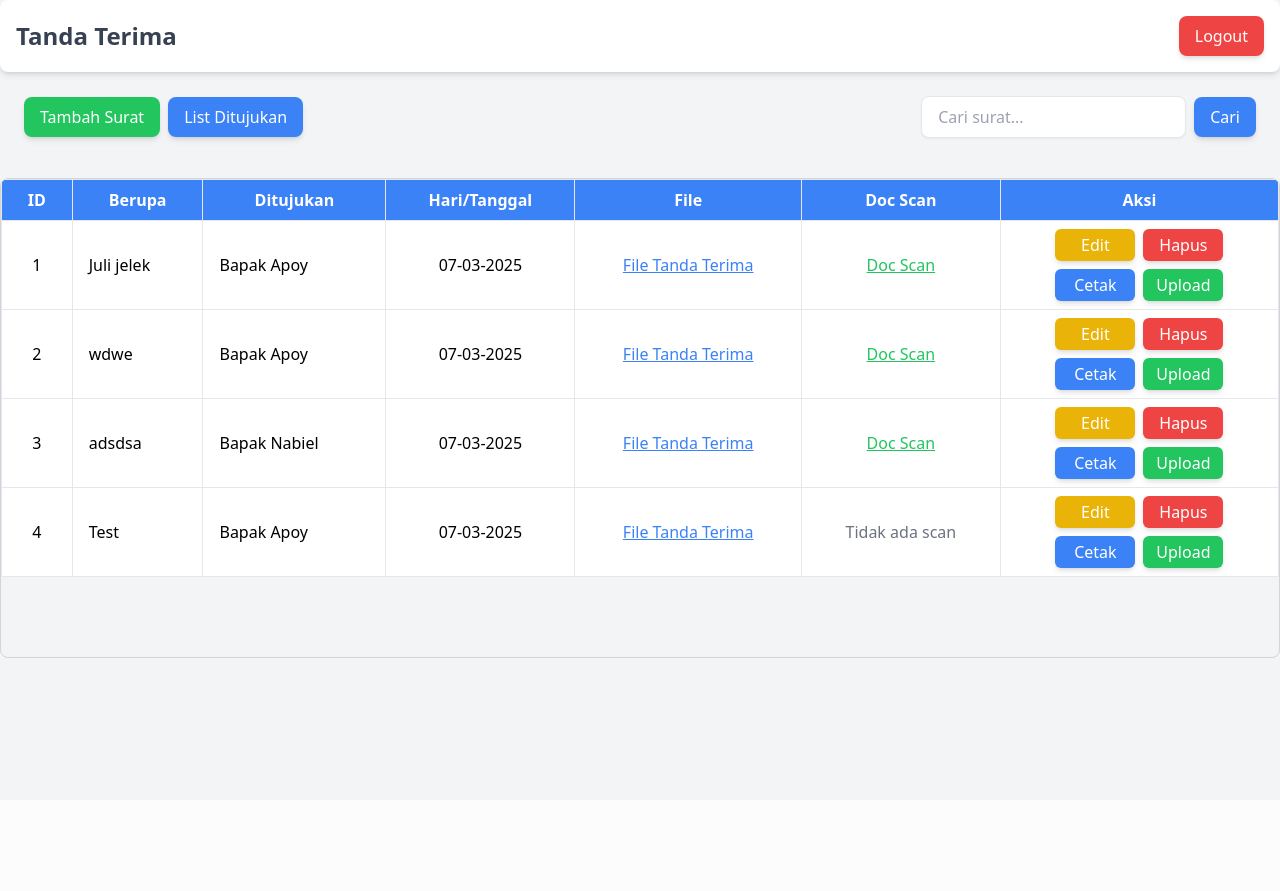
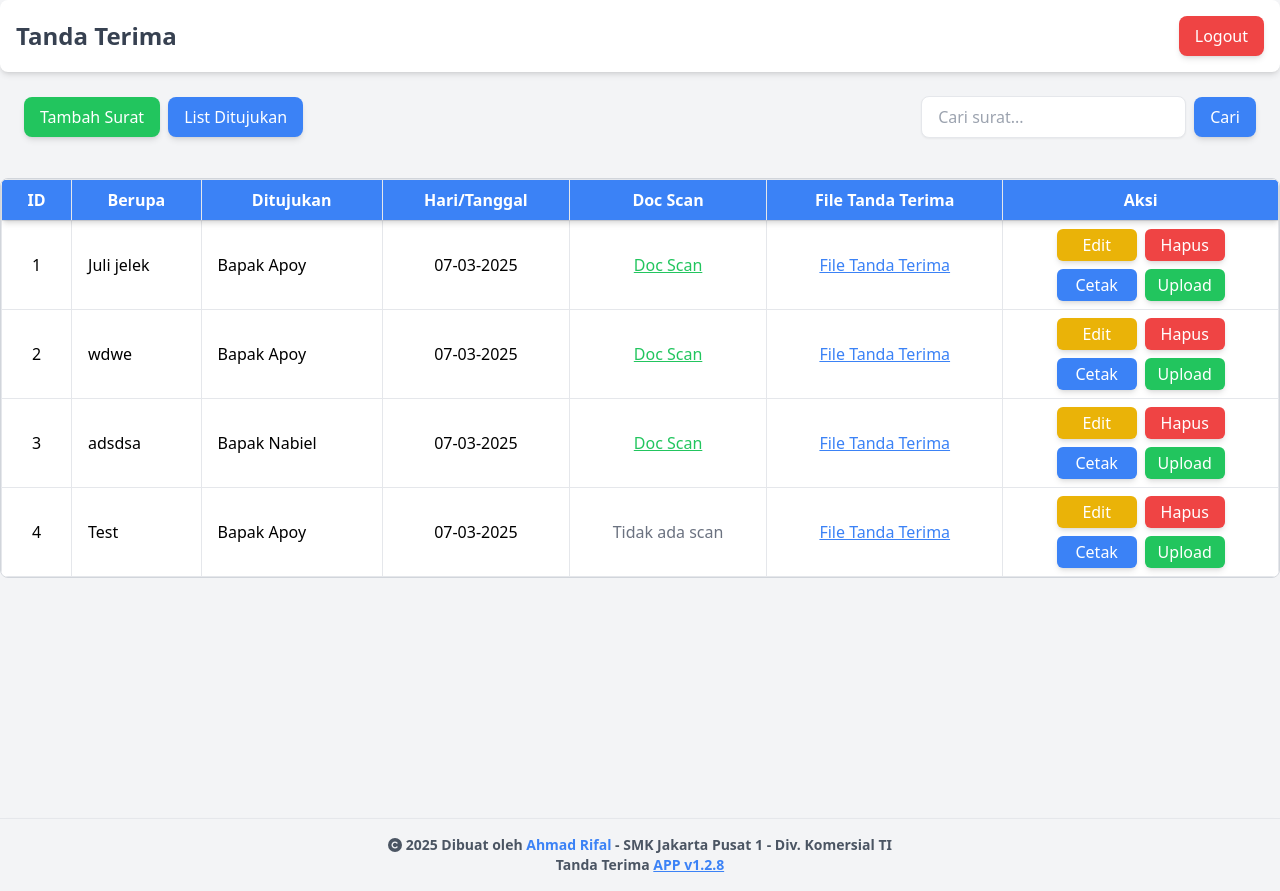
Before and after one commit to RipalAF/TandaTerima, a PHP site: page / in a window 1280 px wide. Before the commit the page ends 658 px from the top, so only its background shows below. Run offline with PHP 8.4, Linux system fonts and the light colour scheme; a user stored in the database is signed in; data comes from the database, SQL or seed files in the repository; some libraries are stand-ins or nearby versions.

Commit message:
v1.3.0
fix: perbaikan bug pada kode
feat: tambah footer dan changelog
db: tambah column doc_scan

```diff
--- a/index.php
+++ b/index.php
@@ -42,10 +42,12 @@ if (isset($_GET['hapus'])) {
     <meta name="viewport" content="width=device-width, initial-scale=1.0">
     <title>Tanda Terima APP</title>
     <script src="https://cdn.tailwindcss.com"></script>
+    <head>
+    <script src="https://cdnjs.cloudflare.com/ajax/libs/font-awesome/6.4.2/js/all.min.js"></script>
     <link rel="icon" type="image/x-icon" href="images/icon/favicon.png">
     <link rel="apple-touch-icon" href="images/icon/apple-touch-icon.png">
 </head>
-<body class="bg-gray-100">
+<body class="bg-gray-100 flex flex-col min-h-screen">
     <div class="flex items-center justify-between bg-white shadow-md p-4 rounded-lg">
         <h2 class="text-2xl font-bold text-gray-700">Tanda Terima</h2>
         <a href="logout.php" class="bg-red-500 text-white px-4 py-2 rounded-lg shadow-md hover:bg-red-600">
@@ -53,7 +55,7 @@ if (isset($_GET['hapus'])) {
         </a>
     </div>
 
-    <div class="p-6">
+    <div class="flex-grow p-6">
         <div class="flex flex-col sm:flex-row sm:items-center sm:justify-between mb-4 space-y-2 sm:space-y-0">
             <div class="flex flex-col sm:flex-row space-y-2 sm:space-y-0 sm:space-x-2 w-full sm:w-auto">
                 <a href="tambah.php" class="w-full sm:w-auto bg-green-500 text-white px-4 py-2 rounded-lg shadow-md hover:bg-green-600 text-center">
@@ -74,17 +76,17 @@ if (isset($_GET['hapus'])) {
         </div>
     </div>
 
-    <div class="border border-gray-300 rounded-lg overflow-hidden">
-        <div class="max-h-[510px] overflow-y-auto">
-            <table class="w-full mb-20 bg-white border border-gray-200">
-    <thead class="bg-blue-500 text-white sticky top-0 z-4">
+    <div class="border border-gray-300 rounded-lg overflow-hidden mb-56 min-h-[100px]">
+        <div class="max-h-[420px] overflow-y-auto relative">
+            <table class="w-full bg-white border border-gray-200">
+                <thead class="bg-blue-500 text-white sticky top-0 z-10 shadow-md">
                     <tr>
                         <th class="py-2 px-4 border">ID</th>
                         <th class="py-2 px-4 border">Berupa</th>
                         <th class="py-2 px-4 border">Ditujukan</th>
                         <th class="py-2 px-4 border">Hari/Tanggal</th>
-        <th class="py-2 px-4 border">File</th>
                         <th class="py-2 px-4 border">Doc Scan</th>
+                        <th class="py-2 px-4 border">File Tanda Terima</th>
                         <th class="py-2 px-4 border">Aksi</th>
                     </tr>
                 </thead>
@@ -98,19 +100,21 @@ if (isset($_GET['hapus'])) {
                         <td class="py-2 px-4 border">
                             <?= (!empty($row['sebutan']) ? $row['sebutan'] . " " : "") . htmlspecialchars($row['nama_penerima']); ?>
                         </td>
-        <td class="py-2 px-4 border text-center"><?= date('d-m-Y', strtotime($row['hari_tanggal'])); ?></td>
                         <td class="py-2 px-4 border text-center">
-            <?php if (!empty($row['file_path'])): ?>
-                <a href="<?= $row['file_path']; ?>" target="_blank" class="text-blue-500 underline">File Tanda Terima</a>
-            <?php else: ?>
-                <span class="text-gray-500">Tidak ada file</span>
-            <?php endif; ?>
+                            <?= date('d-m-Y', strtotime($row['hari_tanggal'])); ?>
                         </td>
                         <td class="py-2 px-4 border text-center">
                             <?php if (!empty($row['doc_scan_path'])): ?>
                                 <a href="<?= $row['doc_scan_path']; ?>" target="_blank" class="text-green-500 underline">Doc Scan</a>
                             <?php else: ?>
                                 <span class="text-gray-500">Tidak ada scan</span>
+                            <?php endif; ?>
+                        </td>
+                        <td class="py-2 px-4 border text-center">
+                            <?php if (!empty($row['file_path'])): ?>
+                                <a href="<?= $row['file_path']; ?>" target="_blank" class="text-blue-500 underline">File Tanda Terima</a>
+                            <?php else: ?>
+                                <span class="text-gray-500">Tidak ada file</span>
                             <?php endif; ?>
                         </td>
                         <td class="py-2 px-4 border text-center">
@@ -130,8 +134,6 @@ if (isset($_GET['hapus'])) {
                                 class="px-3 py-1 min-w-[80px] text-center bg-blue-500 text-white rounded-md hover:bg-blue-600 shadow-md">
                                     Cetak
                                 </a>
-
-                <!-- Tombol Upload menyesuaikan kondisi -->
                                 <?php if (!empty($row['file_path'])): ?>
                                     <button onclick="openModal(<?php echo $row['id']; ?>, true)"
                                     class="px-3 py-1 min-w-[80px] text-center bg-green-500 text-white rounded-md hover:bg-green-600 shadow-md">
@@ -152,7 +154,7 @@ if (isset($_GET['hapus'])) {
         </div>
     </div>
     <!-- Modal Upload -->
-    <div id="uploadModal" class="fixed inset-0 bg-black bg-opacity-50 flex justify-center items-center hidden">
+    <div id="uploadModal" class="fixed inset-0 bg-black bg-opacity-50 flex justify-center items-center hidden z-50">
         <div class="bg-white p-6 rounded-lg shadow-lg w-96">
             <h2 class="text-lg font-bold mb-4">Upload File</h2>
             <form action="upload_proses.php" method="post" enctype="multipart/form-data">
@@ -182,6 +184,11 @@ if (isset($_GET['hapus'])) {
         </div>
     </div>
 
+    <footer class="text-center mt-4 text-gray-600 text-sm py-4 border-t bg-gray-100 shadow-md">
+        <p class="text-sm font-semibold"><i class="fas fa-copyright"></i> 2025 Dibuat oleh <span class="text-blue-500">Ahmad Rifal</span> - SMK Jakarta Pusat 1 - Div. Komersial TI</p>
+        <a href="changelog.php" class="font-semibold hover:text-blue-700 transition">Tanda Terima <span class="text-blue-500 font-semibold underline hover:text-blue-700 transition">APP v1.2.8</span></a>
+    </footer>
+
     <script>
     function openModal(id, fileExists) {
         document.getElementById('uploadId').value = id;
```
Also changed, not shown: changelog.php (added, +52 -0 lines), 17 other files. Lines whose indentation alone changed are shown as unchanged.
